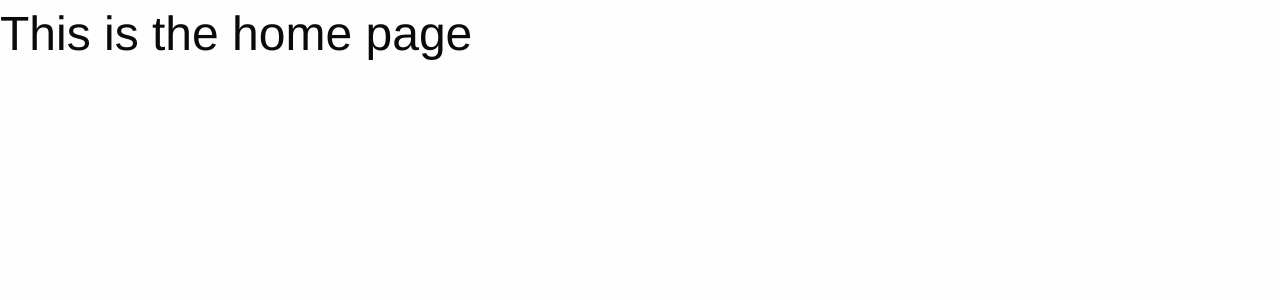
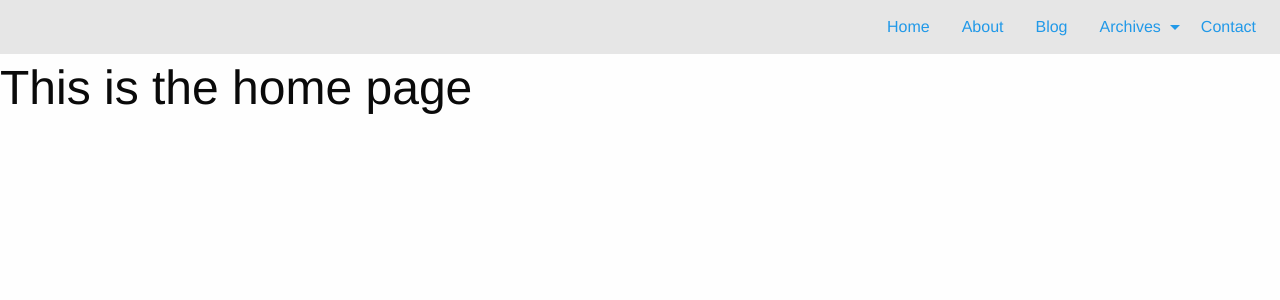
Before and after one commit to yanyil/jekyll-blog, a Jekyll site: the page built from index.html, in a window 1280 px wide. Shown: the top 300 px of the page. Built offline with Jekyll 4.4.1, drawn with Linux system fonts in a browser that asks for light colours.

Commit message:
Add nav bar
- responsive toggle menu
- accordion menu for small screens and horizontal dropdown menu for
  larger screens

```diff
--- /dev/null
+++ b/_includes/nav.html
@@ -0,0 +1,22 @@
+<div class="title-bar" data-responsive-toggle="menu" data-hide-for="medium">
+  <button class="menu-icon" type="button" data-toggle></button>
+</div>
+
+<div class="top-bar" id="menu">
+  <div class="top-bar-right">
+    <ul class="vertical medium-horizontal menu" data-responsive-menu="accordion medium-dropdown">
+      <li><a href="{{ site.baseurl }}/">Home</a></li>
+      <li><a href="#">About</a></li>
+      <li><a href="{{ site.baseurl }}/blog">Blog</a></li>
+      <li>
+        <a href="{{ site.baseurl }}/archives">Archives</a>
+        <ul class="menu vertical nested">
+          <li><a href="{{ site.baseurl }}/archives">By Date</a></li>
+          <li><a href="{{ site.baseurl }}/archives/categories">By Categories</a></li>
+          <li><a href="{{ site.baseurl }}/archives/tags">By Tags</a></li>
+        </ul>
+      </li>
+      <li><a href="#">Contact</a></li>
+    </ul>
+  </div>
+</div>
--- a/_layouts/default.html
+++ b/_layouts/default.html
@@ -3,6 +3,8 @@
   {% include head.html %}
 
   <body>
+    {% include nav.html %}
+
     {{ content }}
 
     <script src="{{ site.baseurl }}/js/vendor/jquery.min.js"></script>
```
